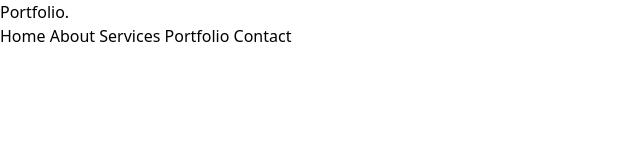
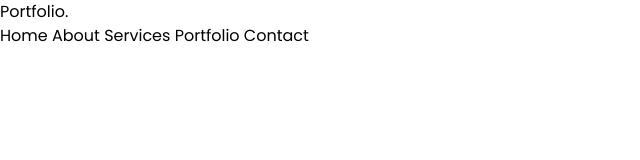
Before and after one commit to mjr0924/Responsive_Personal_Portfolio_website, a website: page src/index.html in a window 1280 px wide. Shown: the full height of the page, 0-640 px from the left. Drawn offline with Linux system fonts and the light colour scheme.

Commit message:
add google font to project

```diff
--- a/src/index.html
+++ b/src/index.html
@@ -4,8 +4,12 @@
 <head>
     <meta charset="UTF-8">
     <meta name="viewport" content="width=device-width, initial-scale=1.0">
+    <!-- Css Styles -->
     <link href="/dist/output.css" rel="stylesheet">
     <title>Responsive Personal Portfolio Website</title>
+    <!-- Google Font -->
+    <link href="https://fonts.googleapis.com/css2?family=Poppins:wght@300;400;500;600;700;800;900&display=swap"
+        rel="stylesheet">
 </head>
 
 <body>
--- a/src/input.css
+++ b/src/input.css
@@ -1,3 +1,8 @@
 @tailwind base;
 @tailwind components;
 @tailwind utilities;
+@layer base {
+    html {
+      font-family: 'poppins', system-ui, sans-serif;
+    }
+}
```
Also changed, not shown: dist/output.css.
